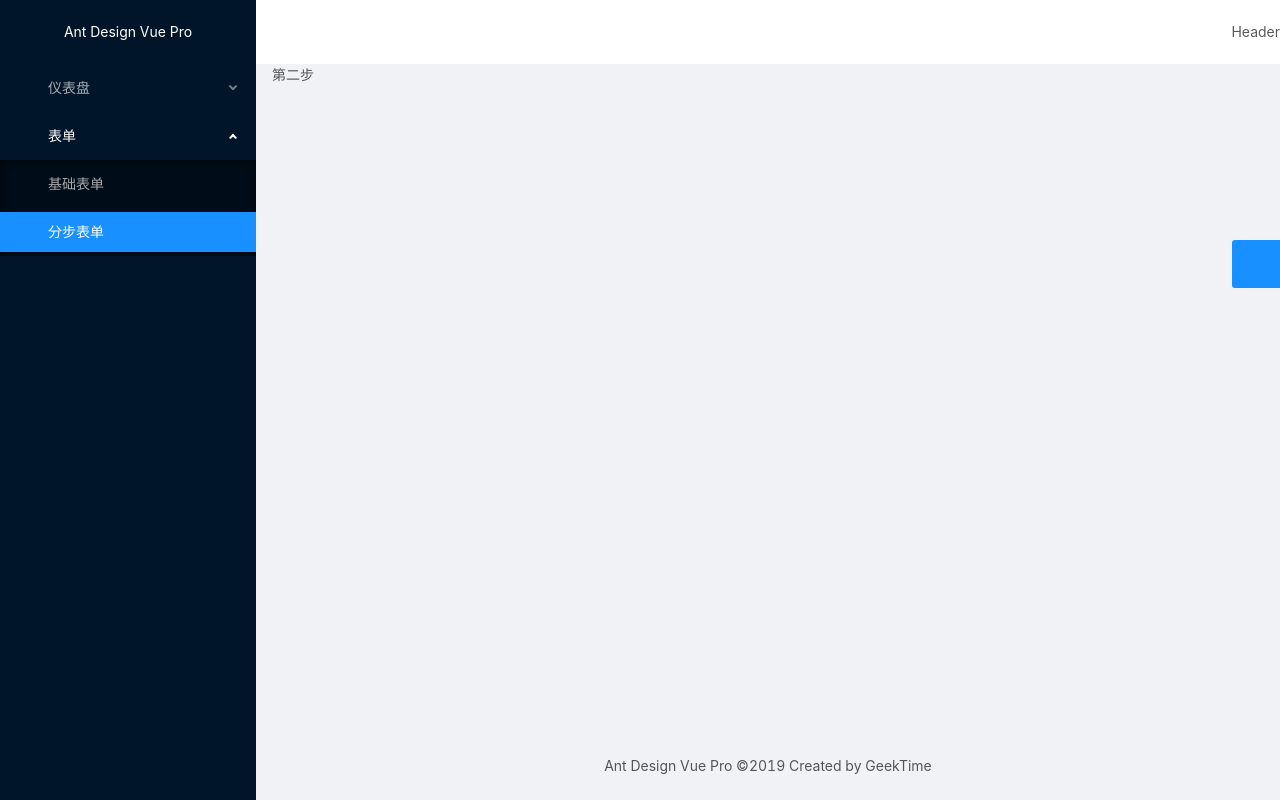
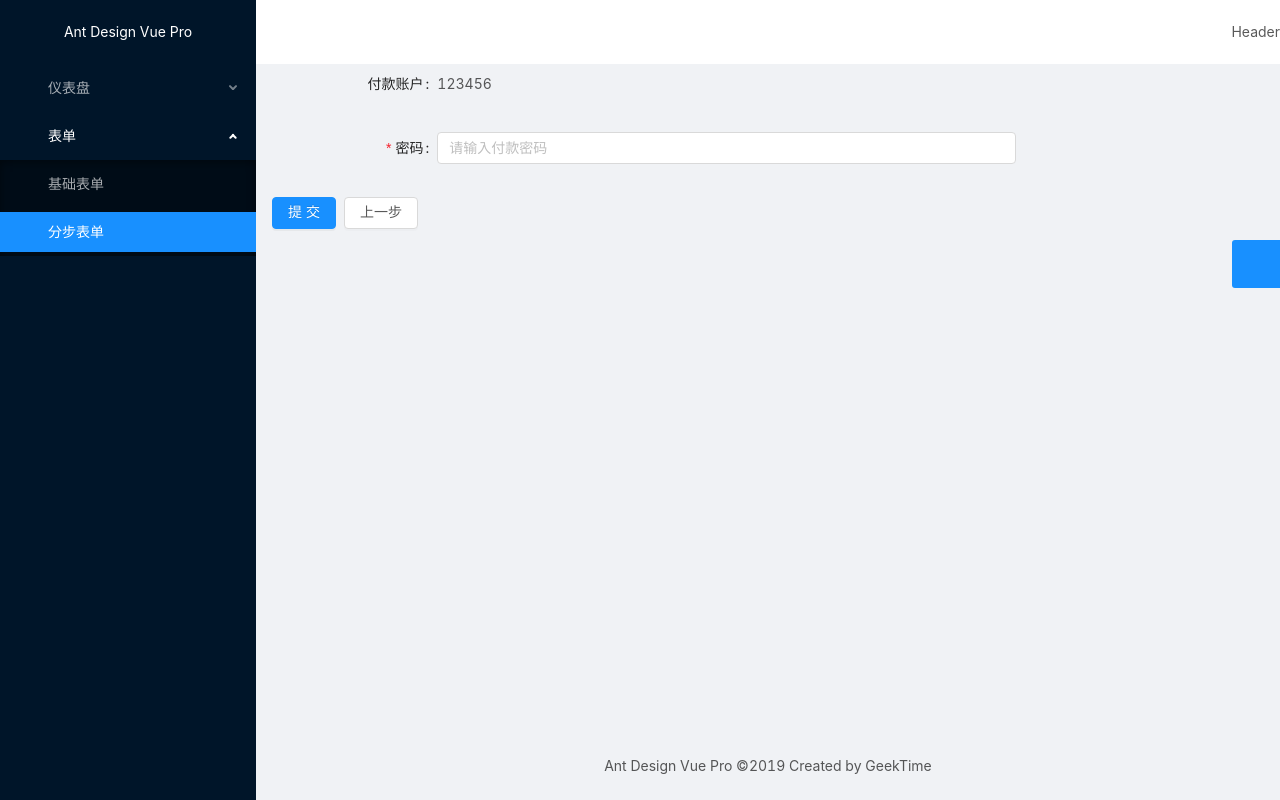
Before and after one commit to ccsunnyfd/ant-design-vue-pro, a Vue app: page /form/step-form/confirm in a window 1280 px wide. Built offline with nearby package versions, Linux system fonts and the light colour scheme.

Commit message:
stepForm step2

```diff
--- a/src/views/Forms/StepForm/Step2.vue
+++ b/src/views/Forms/StepForm/Step2.vue
@@ -1,9 +1,70 @@
 <template>
-  <div>第二步</div>
+  <div>
+    <a-form-item
+      label="付款账户"
+      :label-col="formItemLayout.labelCol"
+      :wrapper-col="formItemLayout.wrapperCol"
+    >
+      {{ step.payAccount }}
+    </a-form-item>
+    <a-form layout="horizontal" :form="form">
+      <a-form-item
+        label="密码"
+        :label-col="formItemLayout.labelCol"
+        :wrapper-col="formItemLayout.wrapperCol"
+      >
+        <a-input
+          v-decorator="[
+            'password',
+            {
+              initialValue: '',
+              rules: [{ required: true, message: '请输入密码' }],
+            },
+          ]"
+          placeholder="请输入付款密码"
+        />
+      </a-form-item>
+      <a-form-item>
+        <a-button type="primary" @click="handleSubmit">提交</a-button>
+        <a-button style="margin-left: 8px;" @click="onPrev">上一步</a-button>
+      </a-form-item>
+    </a-form>
+  </div>
 </template>
 
 <script>
-export default {};
+export default {
+  data() {
+    this.form = this.$form.createForm(this);
+    return {
+      formItemLayout: {
+        labelCol: { span: 4 },
+        wrapperCol: { span: 14 },
+      },
+    };
+  },
+  computed: {
+    step() {
+      return this.$store.state.form.step;
+    },
+  },
+  methods: {
+    handleSubmit() {
+      const { form, $store, step } = this;
+      form.validateFields((err, values) => {
+        if (!err) {
+          $store.dispatch({
+            type: "form/submitStepForm",
+            payload: { ...step, ...values },
+          });
+        }
+      });
+    },
+    onPrev() {
+      this.$router.push("/form/step-form/info");
+    },
+  },
+};
 </script>
 
 <style lang="" scoped></style>
--- a/src/views/Forms/StepForm/Step3.vue
+++ b/src/views/Forms/StepForm/Step3.vue
@@ -1,5 +1,5 @@
 <template>
-  <div>第三步</div>
+  <div>操作成功，预计两小时到账</div>
 </template>
 
 <script>
```
